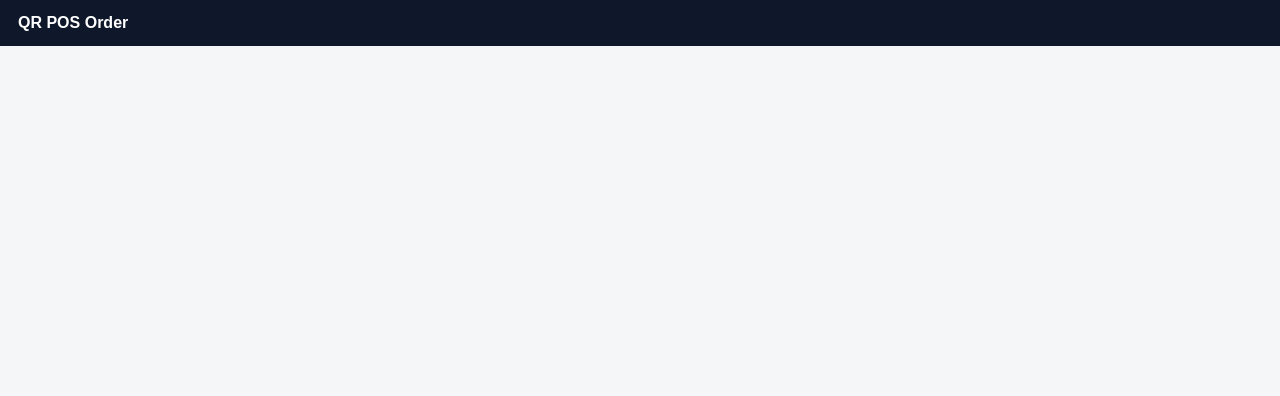
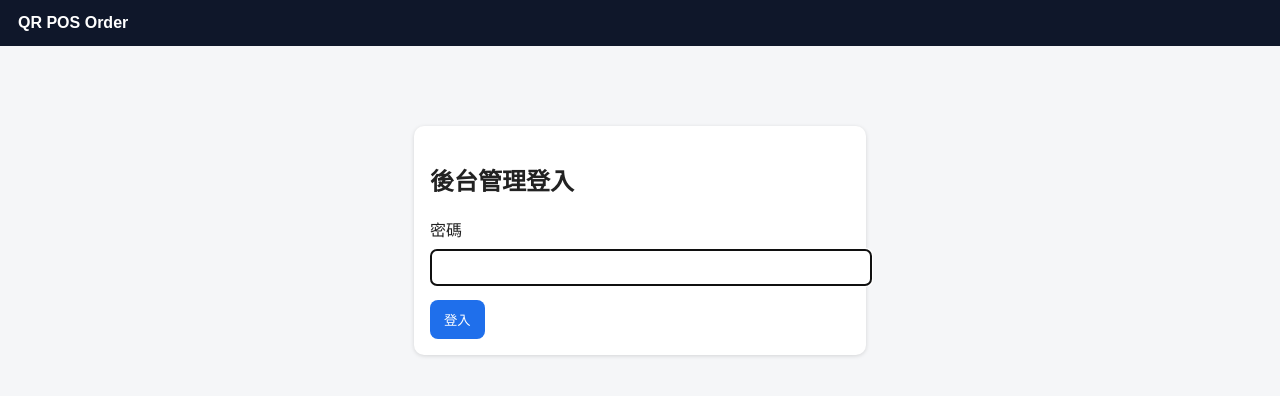
Before and after one commit to i20000621-del/BarJE.github.io, a FastAPI app: page /login in a window 1280 px wide. Shown: the top 396 px of the page. Run offline with FastAPI, Linux system fonts and the light colour scheme.

Commit message:
login.html

```diff
--- a/templates/login.html
+++ b/templates/login.html
@@ -1,18 +1,26 @@
 {% extends "base_client.html" %}
-{% block content %}
+{% block body %}
 <div class="card" style="max-width:420px;margin:60px auto;">
-  <h2>系統登入</h2>
-  {% if error %}<p style="color:#b00020;font-weight:bold;">{{ error }}</p>{% endif %}
+  <h2>{% if selected_role == 'checkout' %}結帳端登入{% else %}後台管理登入{% endif %}</h2>
+
+  {% if error %}
+  <p style="color:#b00020;font-weight:bold;">{{ error }}</p>
+  {% endif %}
+
   <form method="post" action="/login">
     <input type="hidden" name="next" value="{{ next }}">
-    <label>登入端別</label>
-    <select name="role" style="width:100%;padding:10px;margin:8px 0 14px;">
-      {% for key,label in roles.items() %}<option value="{{ key }}">{{ label }}</option>{% endfor %}
-    </select>
+    <input type="hidden" name="role" value="{{ selected_role or 'admin' }}">
+
     <label>密碼</label>
-    <input type="password" name="password" style="width:100%;padding:10px;margin:8px 0 14px;" required>
+    <input type="password" name="password"
+           style="width:100%;padding:10px;margin:8px 0 14px;"
+           autocomplete="current-password" required autofocus>
+
     <button class="btn" type="submit">登入</button>
   </form>
-  <p class="muted">預設：admin123 / kitchen123 / checkout123。正式上線前請修改 config.json 或雲端環境變數。</p>
+
+  {% if selected_role == 'checkout' %}
+  <p style="margin-top:16px;"><a class="btn gray" href="/admin">← 返回後台主頁</a></p>
+  {% endif %}
 </div>
 {% endblock %}
```
